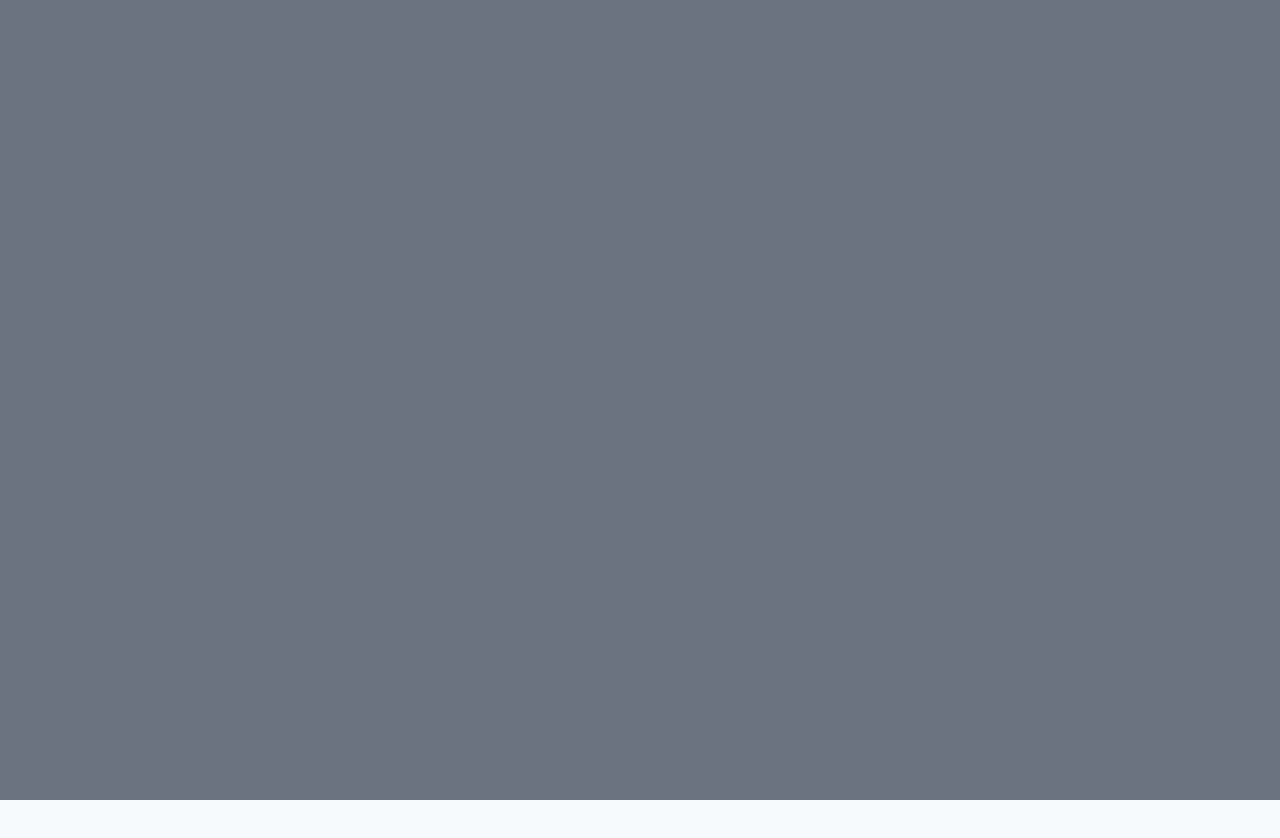
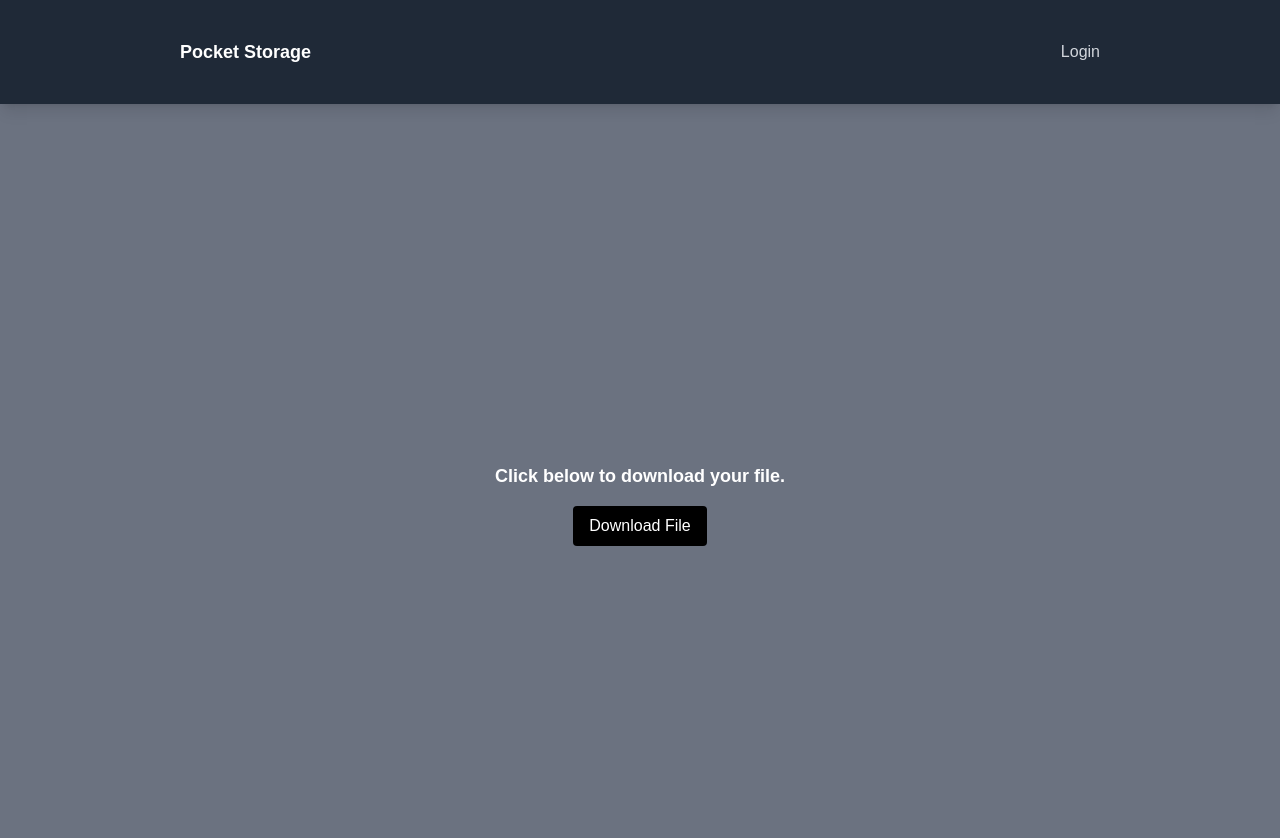
Before and after one commit to anujkumardarji/file-storage-sharing-service, a React (Create React App) app in the folder frontend-file-service/: page /1 in a window 1280 px wide. Before the commit this address had no page. Shown: the top 838 px of the page. Before the commit the page ends 800 px from the top, so only its background shows below. Built offline with nearby package versions, Linux system fonts and the light colour scheme.

Commit message:
Integrate Download API

```diff
--- a/frontend-file-service/src/App.js
+++ b/frontend-file-service/src/App.js
@@ -1,6 +1,6 @@
 import React from 'react';
 import './index.css'; // Import your CSS file
-import { BrowserRouter as Router, Route, Routes } from 'react-router-dom';
+import { BrowserRouter as Router, Route, Routes, useParams } from 'react-router-dom';
 import Home from './components/Home';
 function App() {
 
@@ -10,6 +10,7 @@ function App() {
         <Router>
         <Routes>
           <Route exact path="/" element ={<Home />} />
+          <Route path="/:id" element={<Home />} />
         </Routes>
       </Router>
       </div>
--- a/frontend-file-service/src/components/Home.js
+++ b/frontend-file-service/src/components/Home.js
@@ -3,19 +3,18 @@ import './../index.css'; // Import your CSS file
 import Navbar from './Navbar';
 import UploadButton from './UploadButton';
 import axios from 'axios';
+import { useParams } from 'react-router-dom';
+
 
 function Home() {
+  const { id } = useParams();
 
-  const [isFileUploaded, setIsFileUploaded] = useState(false);
-
+  const [isFileUploaded, setIsFileUploaded] = useState(id ? id : false);
 
   const handleFileSelect = async (event) => {
     // Handle the selected file (e.g., upload to server, process, etc.)
     const file = event.target.files[0];
-    console.log('Selected file:', file);
 
-      // After the "upload" process, set the file uploaded state to true
-      setIsFileUploaded(true);
       const formData = new FormData();
       formData.append('file', file);
       try {
@@ -24,12 +23,15 @@ function Home() {
                 'Content-Type': 'multipart/form-data'
             }
         });
-        setIsFileUploaded(true);
+        if(response && response.key){
+          setIsFileUploaded(response.key);
+        } else {
+          alert("Something went wrong!")
+        }
     } catch (error) {
         console.error('Error uploading file:', error);
     }
   };
-
 
   return (
    <>
--- a/frontend-file-service/src/components/UploadButton.js
+++ b/frontend-file-service/src/components/UploadButton.js
@@ -1,7 +1,25 @@
 import React from 'react';
+import axios from 'axios';
 
 const UploadButton = ({ onFileSelect,isFileUploaded }) => {
-  console.log("isFileUploaded",isFileUploaded)
+
+
+  const downloadFile = async () => {
+    const response = await axios.get(`http://localhost:4100/download/${isFileUploaded}`, {
+      responseType: 'blob', // Important to handle binary data
+    });
+    console.log(response)
+    const url = window.URL.createObjectURL(new Blob([response.data]));
+    const link = document.createElement('a');
+    link.href = url;
+    link.setAttribute('download', `${isFileUploaded}`);
+
+    document.body.appendChild(link);
+    link.click();
+
+    link.parentNode.removeChild(link);
+  }
+
   const handleFileSelect = (e) => {
     if (e) {
       onFileSelect(e); // Pass the selected file to the parent component
@@ -33,7 +51,7 @@ const UploadButton = ({ onFileSelect,isFileUploaded }) => {
        <div className="flex justify-center items-center min-h-screen">
       <div className="rounded-lg p-8 text-center">
         <p className="text-white text-lg font-semibold mb-4">Click below to download your file.</p>
-        <button className="bg-black text-white py-2 px-4 rounded">
+        <button className="bg-black text-white py-2 px-4 rounded" onClick = {downloadFile}>
             Download File
           </button>
       </div>
```
